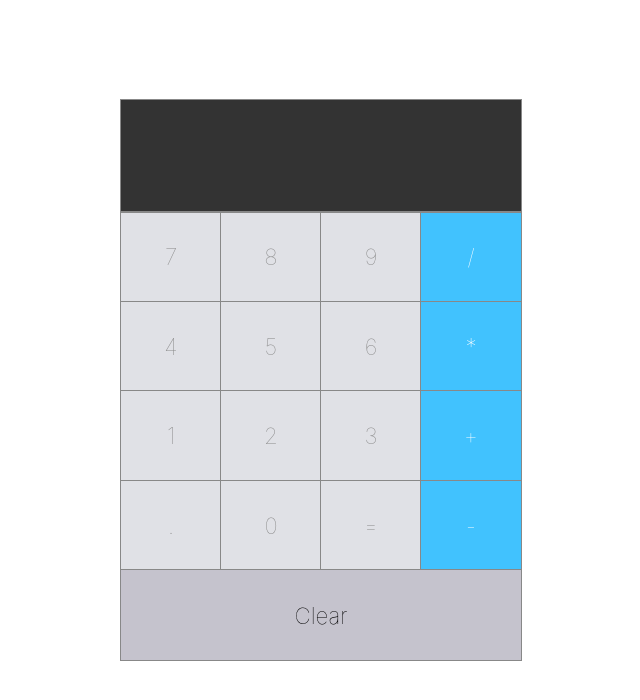
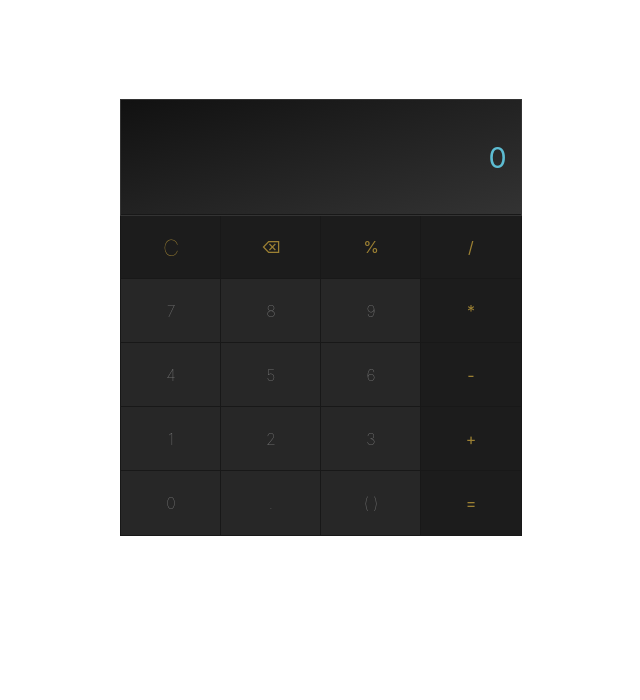
Before and after one commit to eddxdd/react-calculator, a React (Create React App) app: page / in a window 1280 px wide. Shown: the top 700 px of the page, without its empty margins (319-959 px from the left). Built offline with nearby package versions, Linux system fonts and the light colour scheme.

Commit message:
Optimization, clear button, color change, etc

```diff
--- a/src/App.jsx
+++ b/src/App.jsx
@@ -11,37 +11,53 @@ class App extends Component {
     super(props);
 
     this.state = {
-      input: ""
+      input: "0"
     };
   }
 
-  // Concatenate to the input
-  // This function when called will update the input value
+  /* State Changers */
+
+  // To update, append it to the previous state + val
+  // This way it adds to the val on display instead of updating it
   addToInput = val => {
-    this.setState({ input: this.state.input + val });
+    this.setState({
+      input: this.state.input === "0" ? val : this.state.input + val
+    });
   };
 
-  // Once you hit equal it utilizes mathjs to evaluate the answer and update the input value
+  // Mathjs evaluates the expression
   handleEqual = () => {
     this.setState({ input: math.evaluate(this.state.input) });
+  };
+
+  backSpace = () => {
+    this.setState({ input: this.state.input.slice(0, -1) });
   };
 
   render() {
     return (
       <div className="app">
         <div className="calc-wrapper">
-          <Input input={this.state.input}></Input>
+          <Input input={this.state.input.toLocaleString()}></Input>
+          <div className="row">
+            <ClearButton handleClear={() => this.setState({ input: "0" })}>
+              C
+            </ClearButton>
+            <Button handleClick={() => this.backSpace()}>⌫</Button>
+            <Button handleClick={this.addToInput}>%</Button>
+            <Button handleClick={this.addToInput}>/</Button>
+          </div>
           <div className="row">
             <Button handleClick={this.addToInput}>7</Button>
             <Button handleClick={this.addToInput}>8</Button>
             <Button handleClick={this.addToInput}>9</Button>
-            <Button handleClick={this.addToInput}>/</Button>
+            <Button handleClick={this.addToInput}>*</Button>
           </div>
           <div className="row">
             <Button handleClick={this.addToInput}>4</Button>
             <Button handleClick={this.addToInput}>5</Button>
             <Button handleClick={this.addToInput}>6</Button>
-            <Button handleClick={this.addToInput}>*</Button>
+            <Button handleClick={this.addToInput}>-</Button>
           </div>
           <div className="row">
             <Button handleClick={this.addToInput}>1</Button>
@@ -50,15 +66,10 @@ class App extends Component {
             <Button handleClick={this.addToInput}>+</Button>
           </div>
           <div className="row">
+            <Button handleClick={this.addToInput}>0</Button>
             <Button handleClick={this.addToInput}>.</Button>
-            <Button handleClick={this.addToInput}>0</Button>
+            <Button handleClick={this.addToInput}>( )</Button>
             <Button handleClick={() => this.handleEqual()}>=</Button>
-            <Button handleClick={this.addToInput}>-</Button>
-          </div>
-          <div className="row">
-            <ClearButton handleClear={() => this.setState({ input: "" })}>
-              Clear
-            </ClearButton>
           </div>
         </div>
       </div>
--- a/src/components/Button.css
+++ b/src/components/Button.css
@@ -4,24 +4,24 @@
   justify-content: center;
   align-items: center;
   font-weight: lighter;
-  font-size: 1.4em;
-  background-color: #e0e1e6;
+  background-color: #272727;
   color: #888;
   flex: 1;
-  outline: 1px solid #888;
+  outline: 1px solid #181818;
   cursor: pointer;
 }
 
 .button-wrapper:hover {
-  background-color: #1e222c;
+  background-color: #101010;
 }
 
 .button-wrapper:active {
-  background-color: #444;
+  background-color: #000;
   box-shadow: 0 5px #666;
 }
 
 .operator {
-  background-color: #41c2fe;
-  color: #fff;
+  background-color: #1c1c1c;
+  color: #9c8033;
+  font-weight: 400;
 }
--- a/src/components/Button.jsx
+++ b/src/components/Button.jsx
@@ -2,9 +2,9 @@ import React from "react";
 import "./Button.css";
 
 const isOperator = val => {
-  // If it's not NotaNumber, ., =, we do nothing
+  // If it's not NotaNumber, ., we do nothing
   // Else add class "operator"
-  return !isNaN(val) || val === "." || val === "=";
+  return !isNaN(val) || val === "." || val === "( )";
 };
 
 export const Button = props => (
--- a/src/components/ClearButton.css
+++ b/src/components/ClearButton.css
@@ -1,22 +1,21 @@
 .clear-btn {
-  height: 4em;
   display: flex;
   justify-content: center;
   align-items: center;
   font-weight: lighter;
   font-size: 1.4em;
-  background-color: #c5c3cd;
-  color: #000;
+  background-color: #1c1c1c;
+  color: #9c8033;
   flex: 1;
-  outline: 1px solid #888;
+  outline: 1px solid #181818;
   cursor: pointer;
 }
 
 .clear-btn:hover {
-  background-color: #666;
+  background-color: #101010;
 }
 
 .clear-btn:active {
-  background-color: #444;
+  background-color: #000;
   box-shadow: 0 5px #666;
 }
--- a/src/components/Input.css
+++ b/src/components/Input.css
@@ -3,10 +3,10 @@
   display: flex;
   justify-content: flex-end;
   align-items: center;
-  font-weight: bold;
-  font-size: 1.4em;
-  background-color: #333;
-  color: #fff;
-  padding: 0.5em;
-  outline: 1px solid #888;
+  font-size: 1.8em;
+  background-color: #111;
+  background-image: linear-gradient(to bottom right, #111, #333);
+  color: #5dbcd2;
+  padding: 0 0.5em;
+  outline: 1px solid #333;
 }
```
